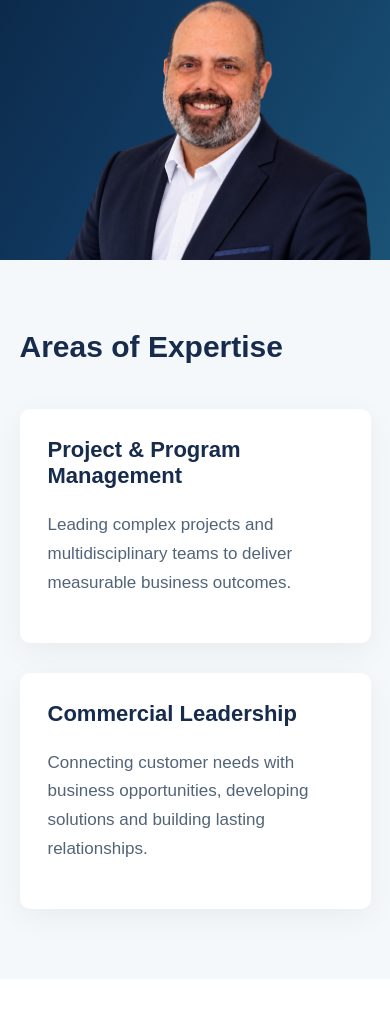
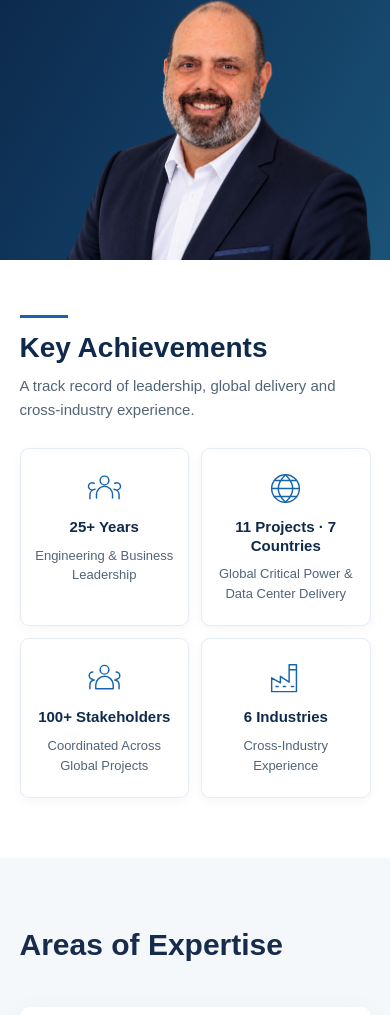
Before and after one commit to morrisgpeter/morrisgpeter.github.io, an Astro site: page / in a window 390 px wide. Shown: the part 556-1571 px from the top of the page. Before the commit the page ends 1535 px from the top, so only its background shows below. Built offline with nearby package versions, Linux system fonts and the light colour scheme; Astro itself is replaced by a stand-in of ours.

Commit message:
feat: add responsive Key Achievements section

```diff
--- /dev/null
+++ b/src/components/Achievements.astro
@@ -0,0 +1,85 @@
+---
+const achievements = [
+  {
+    value: "25+ Years",
+    description: "Engineering & Business Leadership",
+    icon: "leadership",
+  },
+  {
+    value: "11 Projects · 7 Countries",
+    description: "Global Critical Power & Data Center Delivery",
+    icon: "globe",
+  },
+  {
+    value: "100+ Stakeholders",
+    description: "Coordinated Across Global Projects",
+    icon: "stakeholders",
+  },
+  {
+    value: "6 Industries",
+    description: "Cross-Industry Experience",
+    icon: "industry",
+  },
+];
+---
+
+<section class="achievements" aria-labelledby="achievements-title">
+  <div class="container">
+    <div class="section-accent" aria-hidden="true"></div>
+    <h2 id="achievements-title">Key Achievements</h2>
+    <p class="section-intro">A track record of leadership, global delivery and cross-industry experience.</p>
+
+    <div class="achievements-grid">
+      {achievements.map((item) => (
+        <article class="achievement">
+          <div class="achievement-icon" aria-hidden="true">
+            {item.icon === "leadership" && (
+              <svg viewBox="0 0 48 48" fill="none" stroke="currentColor" stroke-width="2" stroke-linecap="round" stroke-linejoin="round"><circle cx="24" cy="13" r="6"/><path d="M13 37v-5a11 11 0 0 1 22 0v5M10 17a5 5 0 1 0-3 9M38 17a5 5 0 1 1 3 9M4 38v-5a8 8 0 0 1 7-8M44 38v-5a8 8 0 0 0-7-8"/></svg>
+            )}
+            {item.icon === "globe" && (
+              <svg viewBox="0 0 48 48" fill="none" stroke="currentColor" stroke-width="2" stroke-linecap="round" stroke-linejoin="round"><circle cx="24" cy="24" r="19"/><path d="M5 24h38M24 5c-7 7-10 13-10 19s3 12 10 19M24 5c7 7 10 13 10 19s-3 12-10 19M9 13h30M9 35h30"/></svg>
+            )}
+            {item.icon === "stakeholders" && (
+              <svg viewBox="0 0 48 48" fill="none" stroke="currentColor" stroke-width="2" stroke-linecap="round" stroke-linejoin="round"><circle cx="24" cy="12" r="6"/><path d="M12 38v-5a12 12 0 0 1 24 0v5H12ZM8 15a5 5 0 1 0 0 10M40 15a5 5 0 1 1 0 10M4 38v-5a7 7 0 0 1 6-7M44 38v-5a7 7 0 0 0-6-7"/></svg>
+            )}
+            {item.icon === "industry" && (
+              <svg viewBox="0 0 48 48" fill="none" stroke="currentColor" stroke-width="2" stroke-linecap="round" stroke-linejoin="round"><path d="M5 42V23l12 7v-9l12 8V12h10v30H5ZM29 12V5h10v7M11 35h3M21 35h3M32 35h3"/></svg>
+            )}
+          </div>
+          <h3>{item.value}</h3>
+          <p>{item.description}</p>
+        </article>
+      ))}
+    </div>
+  </div>
+</section>
+
+<style>
+  .achievements { padding: 74px 0 82px; background: #fff; }
+  .section-accent { width: 48px; height: 3px; background: #1764ae; margin-bottom: 14px; }
+  .achievements h2 { font-size: clamp(28px, 3vw, 36px); margin: 0 0 10px; color: #102a4c; }
+  .section-intro { color: #526477; font-size: 17px; line-height: 1.6; margin: 0 0 38px; }
+  .achievements-grid { display: grid; grid-template-columns: repeat(4, minmax(0, 1fr)); }
+  .achievement { text-align: center; padding: 4px 22px; min-width: 0; }
+  .achievement + .achievement { border-left: 1px solid #dce5ee; }
+  .achievement-icon { color: #1764ae; height: 46px; margin-bottom: 14px; display: flex; justify-content: center; }
+  .achievement-icon svg { width: 46px; height: 46px; }
+  .achievement h3 { color: #102a4c; font-size: clamp(19px, 1.8vw, 25px); line-height: 1.25; margin: 0 0 9px; }
+  .achievement p { color: #526477; font-size: 16px; line-height: 1.5; margin: 0; }
+  @media (max-width: 900px) {
+    .achievements-grid { grid-template-columns: repeat(2, minmax(0, 1fr)); row-gap: 30px; }
+    .achievement:nth-child(3) { border-left: 0; }
+    .achievement:nth-child(n+3) { border-top: 1px solid #dce5ee; padding-top: 30px; }
+  }
+  @media (max-width: 480px) {
+    .achievements { padding: 55px 0 60px; }
+    .section-intro { font-size: 15px; margin-bottom: 26px; }
+    .achievements-grid { gap: 12px; }
+    .achievement { padding: 22px 10px; border: 1px solid #e5ecf3 !important; border-radius: 9px; box-shadow: 0 3px 12px rgba(7, 26, 51, .04); }
+    .achievement:nth-child(n+3) { padding-top: 22px; }
+    .achievement-icon { height: 35px; margin-bottom: 12px; }
+    .achievement-icon svg { width: 35px; height: 35px; }
+    .achievement h3 { font-size: clamp(15px, 3.8vw, 19px); }
+    .achievement p { font-size: 13px; }
+  }
+</style>
--- a/src/pages/index.astro
+++ b/src/pages/index.astro
@@ -1,6 +1,7 @@
 ---
 import BaseLayout from "../layouts/BaseLayout.astro";
 import Hero from "../components/Hero.astro";
+import Achievements from "../components/Achievements.astro";
 import Expertise from "../components/Expertise.astro";
 
 const pageTitle = "Peter Morris | Professional Portfolio";
@@ -11,6 +12,9 @@ const pageTitle = "Peter Morris | Professional Portfolio";
     <!-- HERO -->
     <Hero />
 
+    <!-- KEY ACHIEVEMENTS -->
+    <Achievements />
+
     <!-- AREAS OF EXPERTISE -->
     <Expertise />
   </main>
```
Also changed, not shown: docs/PORTFOLIO_ROADMAP.md (+20 -18 lines), docs/PROJECT_DECISIONS.md (+6 -4 lines).
